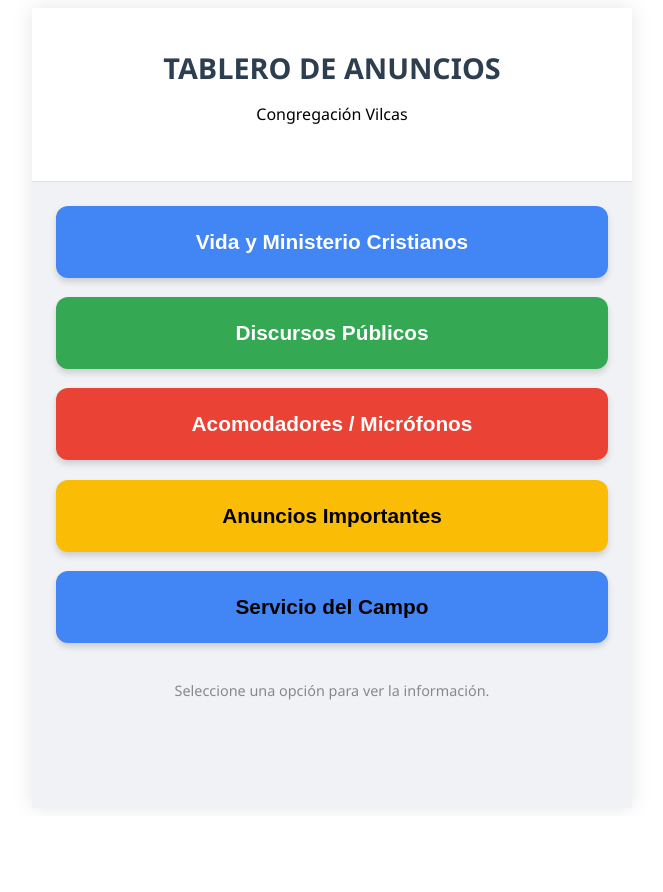
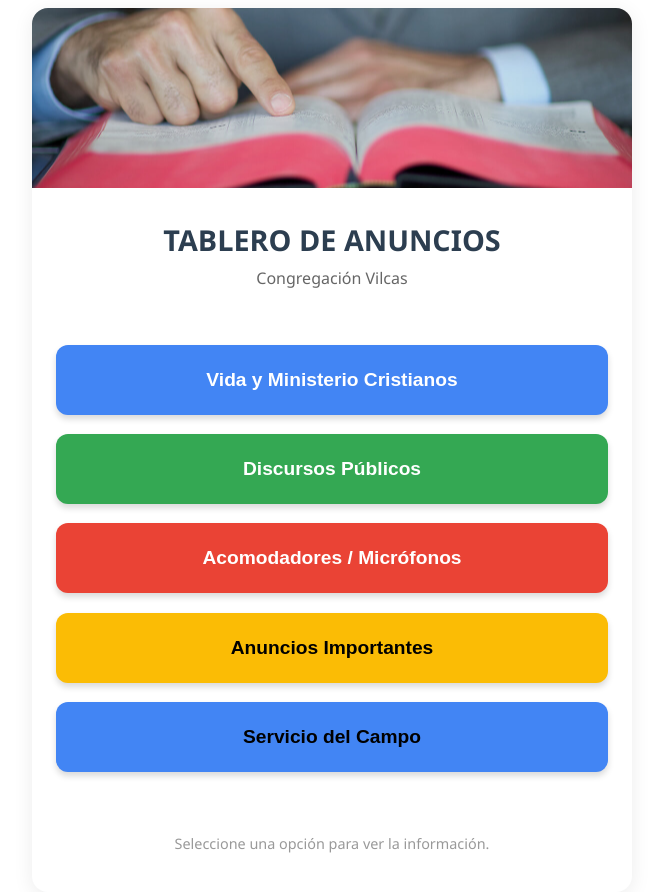
Before and after one commit to jlescanog/tablero-anuncios, a Vue app: page / in a window 1280 px wide. Shown: the top 892 px of the page, without its empty margins (308-971 px from the left). Before the commit the page ends 816 px from the top, so only its background shows below. Built offline with nearby package versions, Linux system fonts and the light colour scheme.

Commit message:
Please provide the diff or file changes to generate a commit message.

```diff
--- a/src/App.vue
+++ b/src/App.vue
@@ -1,16 +1,12 @@
 <script setup>
-// IMPORTAMOS LA UTILIDAD PARA CREAR VARIABLES REACTIVAS
 import { ref } from 'vue';
 
-// --- ESTADO DE LA APLICACIÓN ---
-// 'documentoActual': Guarda el link del documento que se está viendo. Si es null, muestra el menú.
-// 'tituloActual': Guarda el nombre del botón que se presionó para mostrarlo arriba.
+// --- ESTADO ---
 const documentoActual = ref(null);
 const tituloActual = ref('');
 
-// --- CONFIGURACIÓN DE BOTONES ---
-// Aquí es donde cambiarás los links en el futuro.
-// IMPORTANTE: Asegúrate de que los links terminen en '/preview' para que se vean bien en celulares.
+// --- TUS BOTONES (Versión Colorida) ---
+// Actualiza los links con los tuyos reales que terminen en /preview
 const listaDeBotones = [
   {
     id: 1,
@@ -43,21 +39,18 @@ const listaDeBotones = [
     color: '#4285F4', // Azul Google
     textoOscuro: true, // Para que la letra sea negra en fondo amarillo
     url: 'https://docs.google.com/spreadsheets/d/1hCugqSpqz__vdScZk9ItBar0PLPUdbTDfSUeoTn__qo/preview?gid=0#gid=0'
-  }
+}
 ];
 
 // --- FUNCIONES ---
-
-// Función para abrir el documento cuando tocan un botón
 const abrirDocumento = (item) => {
   tituloActual.value = item.texto;
   documentoActual.value = item.url;
-  window.scrollTo(0, 0); // Sube la pantalla al inicio por si estaban abajo
+  window.scrollTo(0, 0);
 };
 
-// Función para el botón "Regresar"
 const volverAlMenu = () => {
-  documentoActual.value = null; // Al poner null, la web sabe que debe mostrar el menú de nuevo
+  documentoActual.value = null;
   tituloActual.value = '';
 };
 </script>
@@ -66,6 +59,11 @@ const volverAlMenu = () => {
   <main class="contenedor-principal">
 
     <div v-if="!documentoActual" class="menu-vista">
+
+      <div class="banner-container">
+        <img src="/banner.jpg" alt="Imagen de la congregación" class="banner-img" />
+      </div>
+
       <header class="encabezado">
         <h1>Tablero de Anuncios</h1>
         <p>Congregación Vilcas</p>
@@ -89,7 +87,6 @@ const volverAlMenu = () => {
     </div>
 
     <div v-else class="documento-vista">
-
       <div class="barra-navegacion">
         <button @click="volverAlMenu" class="boton-volver">
           ← Regresar
@@ -109,24 +106,40 @@ const volverAlMenu = () => {
 </template>
 
 <style scoped>
-/* --- ESTILOS VISUALES (CSS) --- */
+/* --- ESTILOS CSS --- */
 
-/* Estilo base de toda la app */
 .contenedor-principal {
   font-family: 'Segoe UI', Tahoma, Geneva, Verdana, sans-serif;
-  max-width: 600px; /* Ancho máximo similar a un celular grande */
-  margin: 0 auto;   /* Centrado en pantalla de PC */
+  max-width: 600px;
+  margin: 0 auto;
   min-height: 100vh;
-  background-color: #f0f2f5;
-  box-shadow: 0 0 20px rgba(0,0,0,0.1); /* Sombra suave a los lados en PC */
+  background-color: #f8f9fa; /* Fondo gris muy claro */
+  box-shadow: 0 4px 20px rgba(0,0,0,0.08);
+  /* Bordes redondeados para todo el contenedor en PC */
+  border-radius: 16px;
+  overflow: hidden; /* Importante para que el banner respete las esquinas redondeadas */
 }
 
-/* Estilos del Encabezado */
+/* ESTILOS DEL NUEVO BANNER */
+.banner-container {
+  width: 100%;
+  height: 180px; /* Altura fija del banner. Ajústala si quieres. */
+  background-color: #e0e0e0; /* Color mientras carga */
+}
+
+.banner-img {
+  width: 100%;
+  height: 100%;
+  object-fit: cover; /* Esto hace que la imagen se recorte para llenar sin estirarse */
+  object-position: center; /* Centra el foco de la imagen */
+  display: block;
+}
+
+/* ESTILOS DEL ENCABEZADO (Ajustado) */
 .encabezado {
   text-align: center;
-  padding: 2.5rem 1rem;
-  background-color: #ffffff;
-  border-bottom: 1px solid #e0e0e0;
+  padding: 2rem 1rem 1rem 1rem; /* Menos padding abajo */
+  background-color: #fff;
 }
 
 .encabezado h1 {
@@ -137,18 +150,24 @@ const volverAlMenu = () => {
   text-transform: uppercase;
 }
 
-/* Estilos de la lista de botones */
+.encabezado p {
+    color: #666;
+    margin-top: 0.5rem;
+}
+
+/* ESTILOS DE BOTONES COLORIDOS */
 .lista-botones {
   display: flex;
   flex-direction: column;
   gap: 1.2rem;
   padding: 1.5rem;
+  background-color: #fff; /* Fondo blanco para el área de botones */
 }
 
 .boton-anuncio {
   border: none;
   padding: 1.5rem;
-  font-size: 1.3rem; /* Letra grande para lectura fácil */
+  font-size: 1.2rem;
   font-weight: bold;
   border-radius: 12px;
   cursor: pointer;
@@ -159,14 +178,14 @@ const volverAlMenu = () => {
 }
 
 .boton-anuncio:active {
-  transform: scale(0.97); /* Efecto de "presionar" */
+  transform: scale(0.97);
 }
 
-/* Estilos de la vista de documento */
+/* VISOR DE DOCUMENTOS */
 .documento-vista {
   display: flex;
   flex-direction: column;
-  height: 100vh; /* Ocupa toda la altura de la pantalla */
+  height: 100vh;
 }
 
 .barra-navegacion {
@@ -176,7 +195,6 @@ const volverAlMenu = () => {
   display: flex;
   align-items: center;
   gap: 1rem;
-  box-shadow: 0 2px 5px rgba(0,0,0,0.2);
   z-index: 10;
 }
 
@@ -187,7 +205,6 @@ const volverAlMenu = () => {
   padding: 0.6rem 1.2rem;
   border-radius: 20px;
   font-weight: bold;
-  font-size: 1rem;
   cursor: pointer;
 }
 
@@ -196,20 +213,19 @@ const volverAlMenu = () => {
   overflow: hidden;
   text-overflow: ellipsis;
   font-size: 0.9rem;
-  opacity: 0.9;
 }
 
-/* El visor del documento */
 .visor-iframe {
   width: 100%;
-  flex-grow: 1; /* Hace que ocupe todo el espacio sobrante */
+  flex-grow: 1;
   background: white;
 }
 
 .pie-pagina {
   text-align: center;
-  color: #888;
+  color: #999;
   font-size: 0.9rem;
-  padding-bottom: 2rem;
+  padding: 1.5rem;
+  background-color: #fff;
 }
 </style>
```
Also changed, not shown: public/banner.jpg (added), 1 other file (tests, documents, lock files or other folders).
